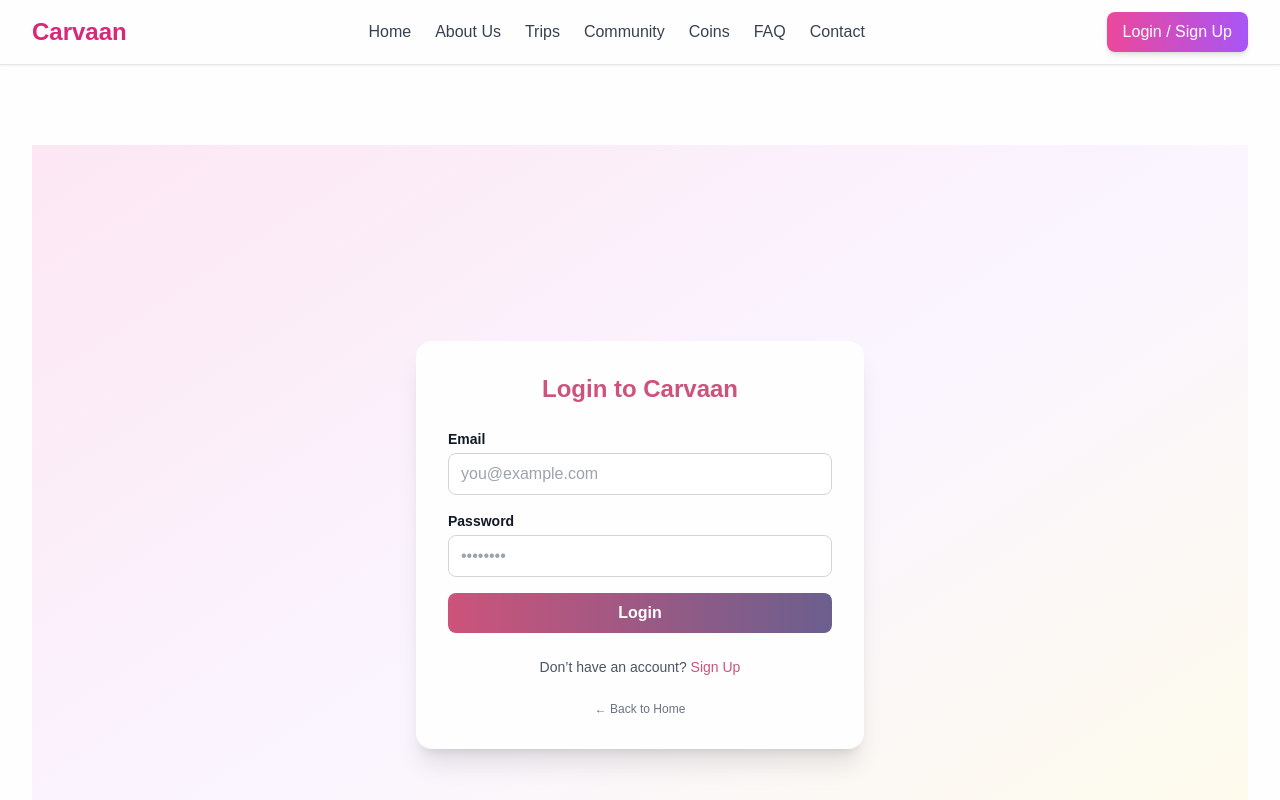
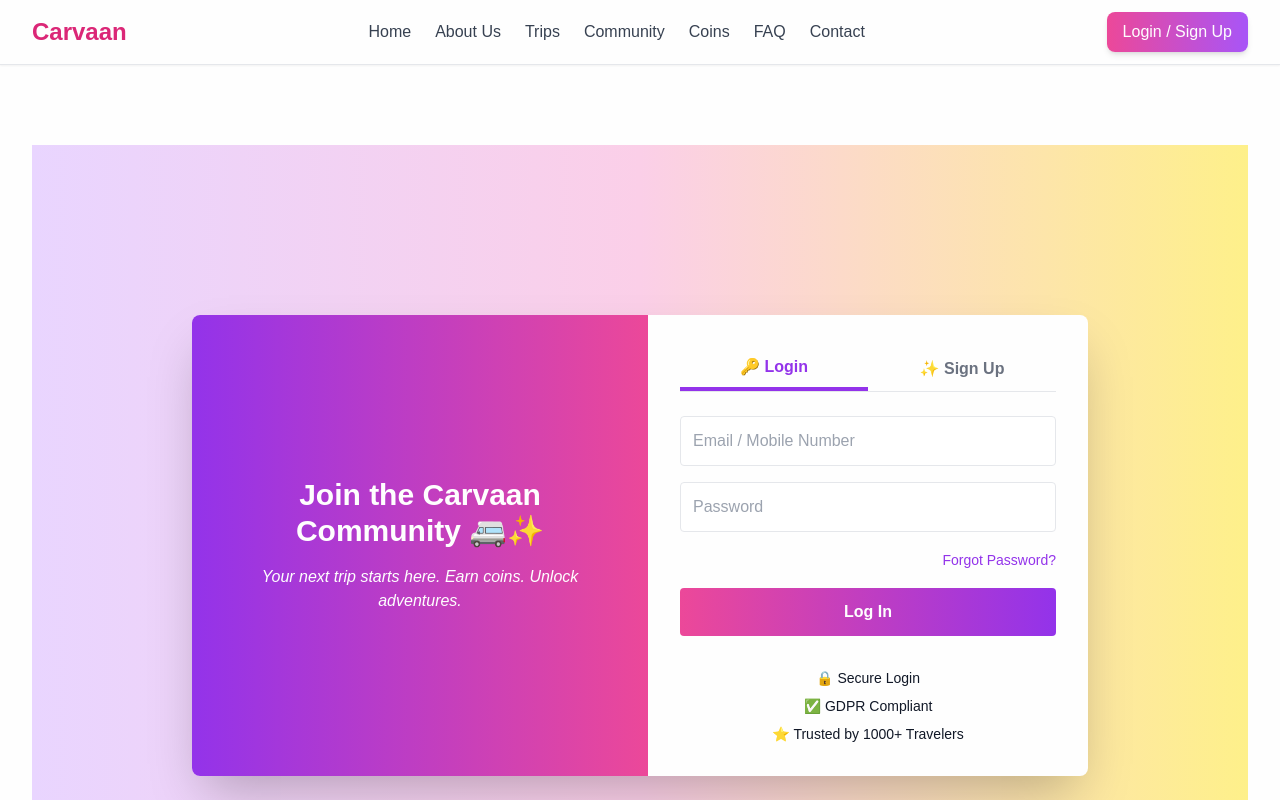
Before and after one commit to carvaangurgaon1/carvaan-website, a Next.js app: page /login in a window 1280 px wide. Shown: the top 800 px of the page. Built offline with nearby package versions, Linux system fonts and the light colour scheme.

Commit message:
Update page.js

```diff
--- a/app/login/page.js
+++ b/app/login/page.js
@@ -1,71 +1,156 @@
-// /app/login/page.js
 "use client";
 
 import { useState } from "react";
-import Link from "next/link";
+import { useRouter } from "next/navigation";
 
-export default function LoginPage() {
-  const [isLogin, setIsLogin] = useState(true);
+export default function AuthPage() {
+  const [tab, setTab] = useState("login");
+  const router = useRouter();
+
+  // Handle login
+  const handleLogin = (e) => {
+    e.preventDefault();
+    // 🚨 Replace with real login logic later
+    router.push("/profile");
+  };
+
+  // Handle signup
+  const handleSignup = (e) => {
+    e.preventDefault();
+    // 🚨 Replace with real signup logic later
+    router.push("/profile");
+  };
 
   return (
-    <section className="flex flex-col items-center justify-center min-h-screen bg-gradient-to-br from-pink-100 via-purple-50 to-yellow-50 px-4">
-      <div className="bg-white shadow-xl rounded-2xl p-8 w-full max-w-md">
-        <h1 className="text-2xl font-bold text-center text-primary mb-6">
-          {isLogin ? "Login to Carvaan" : "Create Your Carvaan Account"}
+    <div className="min-h-screen flex items-center justify-center bg-gradient-to-r from-purple-200 via-pink-200 to-yellow-200 p-6">
+      <div className="bg-white shadow-2xl rounded-lg w-full max-w-4xl flex overflow-hidden">
+        {/* Left side illustration */}
+        <div className="hidden md:flex flex-1 items-center justify-center bg-gradient-to-r from-purple-600 to-pink-500 text-white p-10">
+          <div className="text-center">
+            <h1 className="text-3xl font-bold mb-4">
+              Join the Carvaan Community 🚐✨
             </h1>
+            <p className="italic">
+              Your next trip starts here. Earn coins. Unlock adventures.
+            </p>
+          </div>
+        </div>
 
-        <form className="space-y-4">
-          {!isLogin && (
-            <div>
-              <label className="block text-sm font-semibold mb-1">Full Name</label>
+        {/* Right side form */}
+        <div className="flex-1 p-8">
+          {/* Toggle Tabs */}
+          <div className="flex mb-6 border-b">
+            <button
+              className={`flex-1 py-2 font-semibold ${
+                tab === "login"
+                  ? "border-b-4 border-purple-600 text-purple-600"
+                  : "text-gray-500"
+              }`}
+              onClick={() => setTab("login")}
+            >
+              🔑 Login
+            </button>
+            <button
+              className={`flex-1 py-2 font-semibold ${
+                tab === "signup"
+                  ? "border-b-4 border-purple-600 text-purple-600"
+                  : "text-gray-500"
+              }`}
+              onClick={() => setTab("signup")}
+            >
+              ✨ Sign Up
+            </button>
+          </div>
+
+          {/* Login Form */}
+          {tab === "login" && (
+            <form onSubmit={handleLogin} className="space-y-4">
               <input
                 type="text"
-                className="w-full border border-gray-300 rounded-lg px-3 py-2 focus:ring-2 focus:ring-primary"
-                placeholder="Enter your name"
+                placeholder="Email / Mobile Number"
+                className="w-full border p-3 rounded"
+                required
               />
+              <input
+                type="password"
+                placeholder="Password"
+                className="w-full border p-3 rounded"
+                required
+              />
+              <div className="text-right">
+                <a href="#" className="text-sm text-purple-600">
+                  Forgot Password?
+                </a>
               </div>
+              <button
+                type="submit"
+                className="w-full py-3 rounded bg-gradient-to-r from-pink-500 to-purple-600 text-white font-bold hover:opacity-90"
+              >
+                Log In
+              </button>
+            </form>
           )}
 
-          <div>
-            <label className="block text-sm font-semibold mb-1">Email</label>
+          {/* Sign Up Form */}
+          {tab === "signup" && (
+            <form onSubmit={handleSignup} className="space-y-4">
+              <input
+                type="text"
+                placeholder="Full Name"
+                className="w-full border p-3 rounded"
+                required
+              />
               <input
                 type="email"
-              className="w-full border border-gray-300 rounded-lg px-3 py-2 focus:ring-2 focus:ring-primary"
-              placeholder="you@example.com"
+                placeholder="Email"
+                className="w-full border p-3 rounded"
+                required
               />
-          </div>
-
-          <div>
-            <label className="block text-sm font-semibold mb-1">Password</label>
+              <input
+                type="tel"
+                placeholder="Mobile Number"
+                className="w-full border p-3 rounded"
+                required
+              />
               <input
                 type="password"
-              className="w-full border border-gray-300 rounded-lg px-3 py-2 focus:ring-2 focus:ring-primary"
-              placeholder="••••••••"
+                placeholder="Password"
+                className="w-full border p-3 rounded"
+                required
               />
-          </div>
-
+              <input
+                type="password"
+                placeholder="Confirm Password"
+                className="w-full border p-3 rounded"
+                required
+              />
+              <select className="w-full border p-3 rounded" required>
+                <option value="">Choose Category</option>
+                <option>Traveler</option>
+                <option>Corporate</option>
+                <option>Captain / Group Trip Company</option>
+              </select>
               <button
                 type="submit"
-            className="w-full bg-gradient-to-r from-primary to-secondary text-white py-2 rounded-lg font-semibold hover:opacity-90 transition"
+                className="w-full py-3 rounded bg-yellow-500 text-white font-bold hover:opacity-90"
               >
-            {isLogin ? "Login" : "Sign Up"}
+                Create My Account
               </button>
+              <p className="text-sm text-center text-gray-500 mt-2">
+                🎉 You’ll earn <strong>5000 Carvaan Coins</strong> on your first
+                booking!
+              </p>
             </form>
+          )}
 
-        <p className="mt-6 text-center text-gray-600 text-sm">
-          {isLogin ? "Don’t have an account?" : "Already have an account?"}{" "}
-          <button
-            onClick={() => setIsLogin(!isLogin)}
-            className="text-primary font-medium hover:underline"
-          >
-            {isLogin ? "Sign Up" : "Login"}
-          </button>
-        </p>
-
-        <Link href="/" className="block text-center text-gray-500 text-xs mt-6 hover:underline">
-          ← Back to Home
-        </Link>
+          {/* Trust Signals */}
+          <div className="mt-8 text-center space-y-2">
+            <p className="text-sm">🔒 Secure Login</p>
+            <p className="text-sm">✅ GDPR Compliant</p>
+            <p className="text-sm">⭐ Trusted by 1000+ Travelers</p>
           </div>
-    </section>
+        </div>
+      </div>
+    </div>
   );
 }
```
Lines whose indentation alone changed are shown as unchanged.
